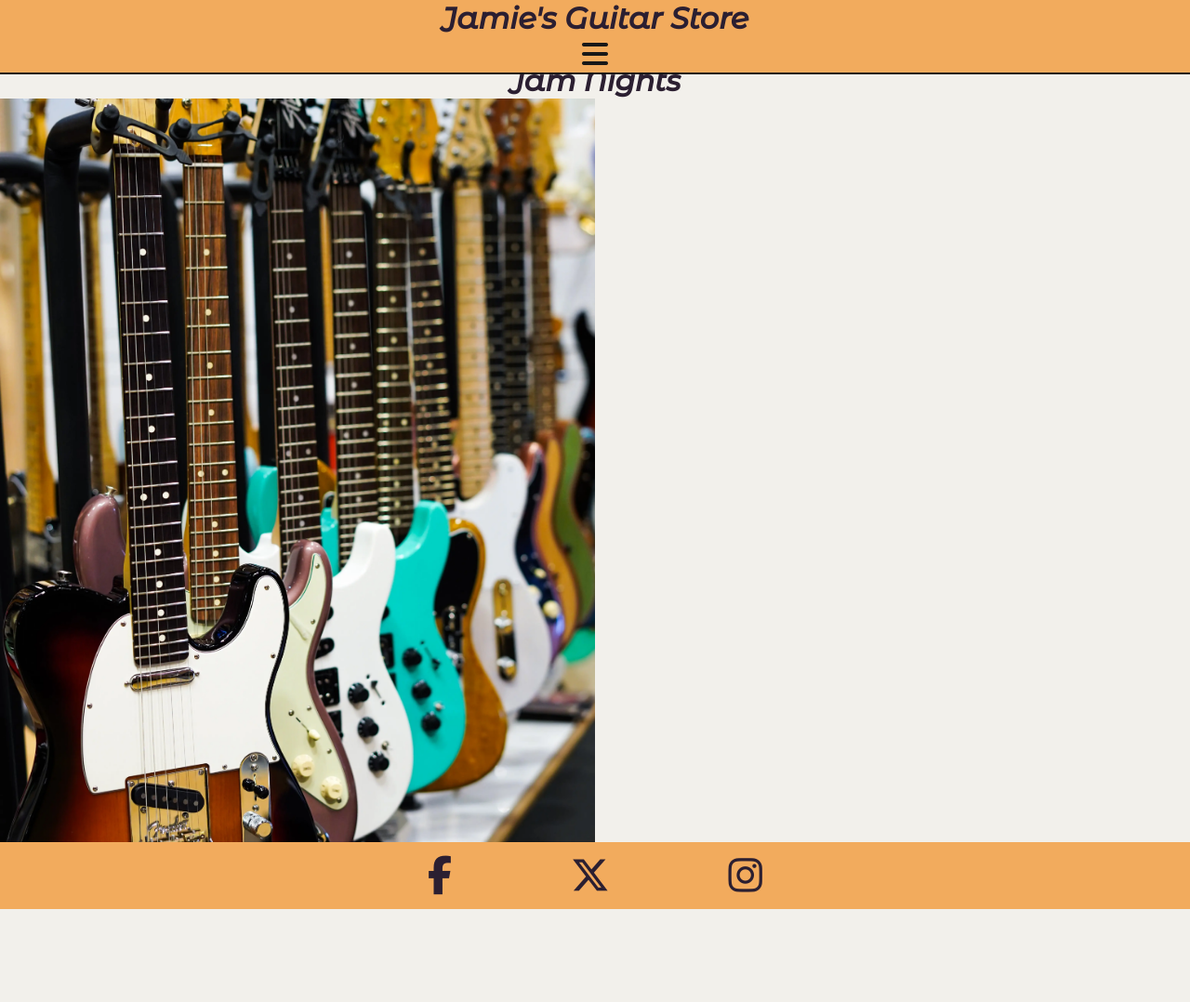
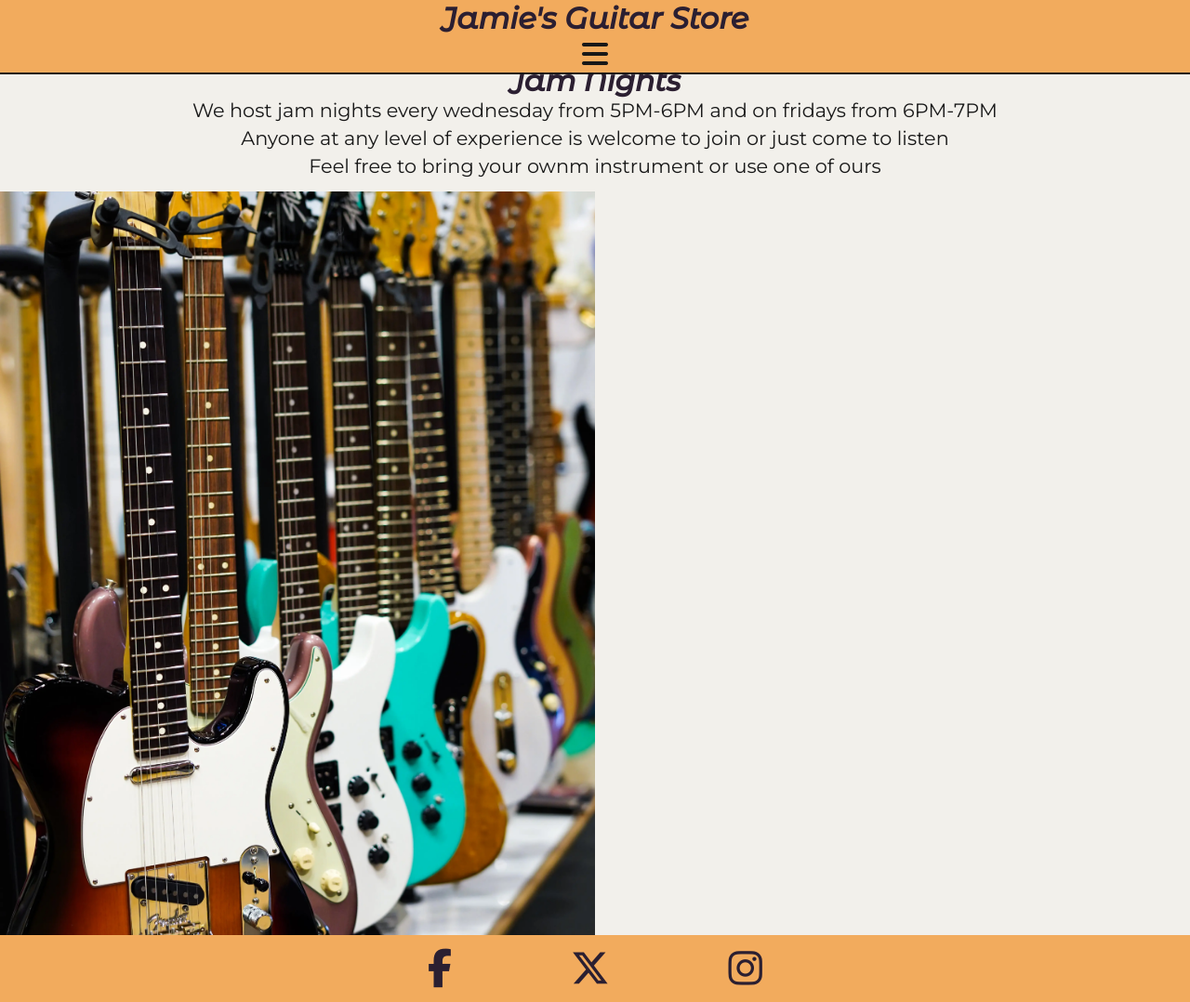
Before and after one commit to Jamie-S2000/CI-project-1, a plain HTML site: page jamnights.html in a window 1280 px wide. Shown: the whole page at 93% size. Before the commit the page ends 978 px from the top, so only its background shows below. Drawn offline with Linux system fonts and the light colour scheme.

Commit message:
adds text to jame nights page

```diff
--- a/jamnights.html
+++ b/jamnights.html
@@ -28,7 +28,10 @@
         <section class="center-text">
             <h2>Jam Nights</h2>
             <div>
-
+                <ul class="no-list list-pad">
+                    <li>We host jam nights every wednesday from 5PM-6PM and on fridays from 6PM-7PM</li>
+                    <li>Anyone at any level of experience is welcome to join or just come to listen</li>
+                    <li>Feel free to bring your ownm instrument or use one of ours</li>
             </div>
             <div id="guitar-wall"></div>
         </section>
```
